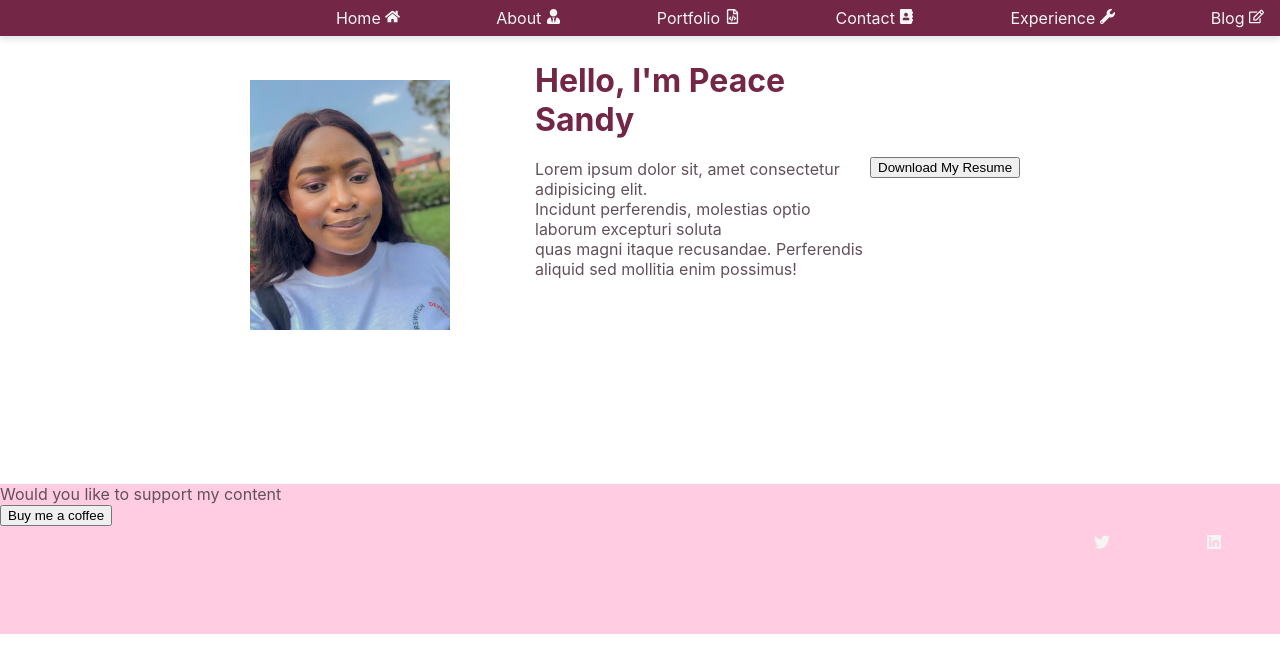
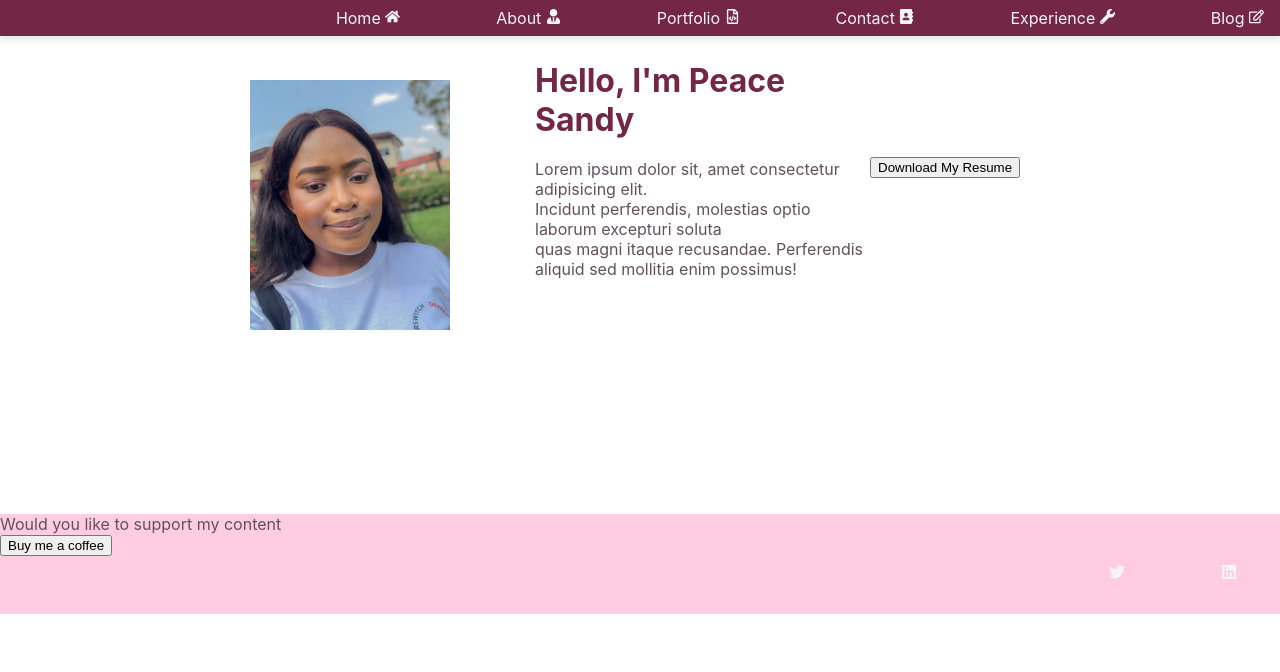
Before and after one commit to Peacesandy/peace-sandy, a React (Create React App) app: page / in a window 1280 px wide. Shown: the top 672 px of the page. Built offline with nearby package versions, Linux system fonts and the light colour scheme.

Commit message:
styled nav

```diff
--- a/src/Styles/Footer.css
+++ b/src/Styles/Footer.css
@@ -1,7 +1,7 @@
 .footer{
     position: absolute;
-    width: 1350px;
-    height: 150px;
+    width: 1365px;
+    height: 100px;
     background-color:#FFCCE1;
-    margin-top: 150px;
+    margin-top: 180px;
 }
--- a/src/Styles/Home.css
+++ b/src/Styles/Home.css
@@ -1,6 +1,7 @@
 *{
     margin: 0;
 }
+
 
 .image{
     padding-top: 80px;
```
Also changed, not shown: 1 other file (tests, documents, lock files or other folders).
